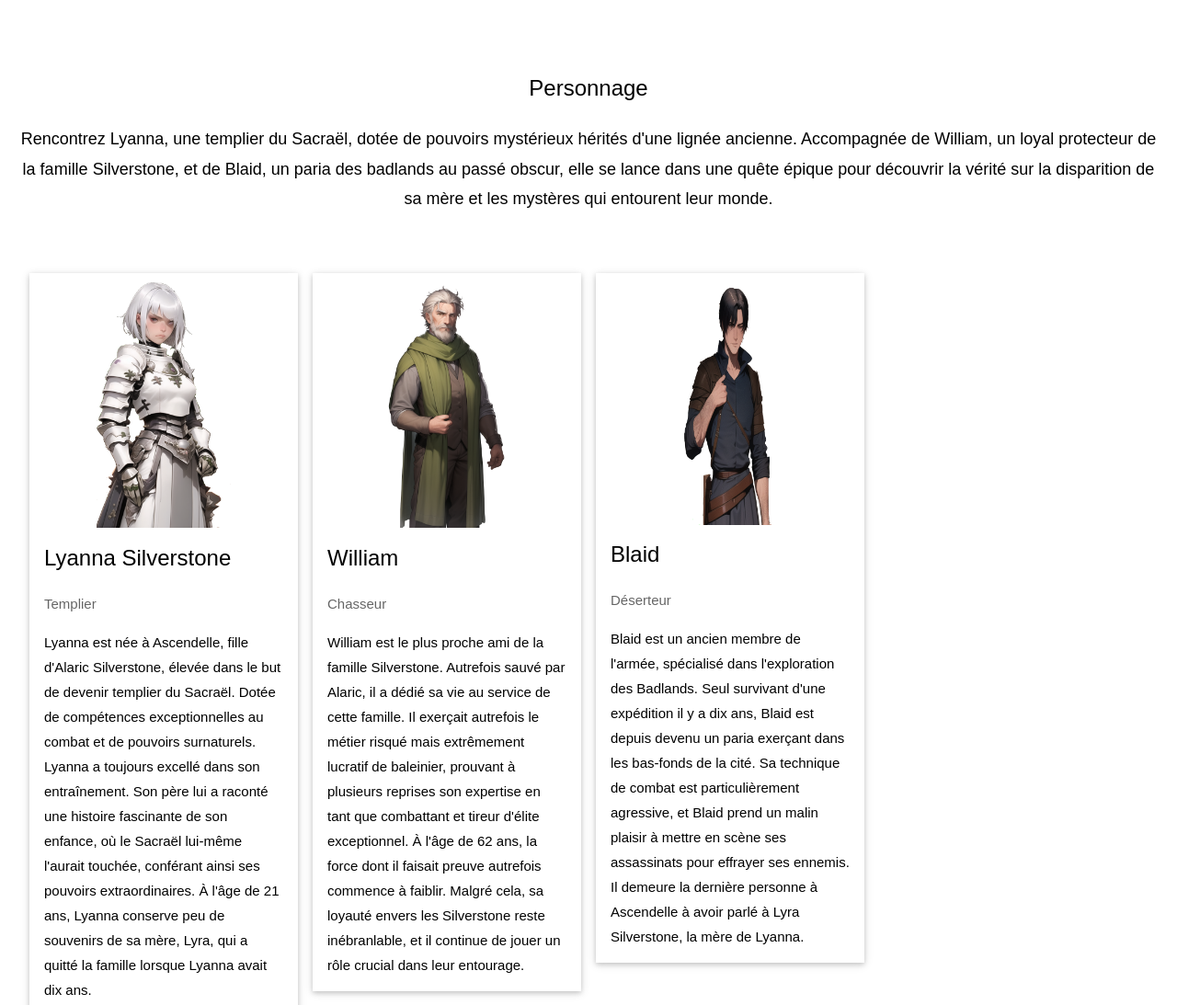
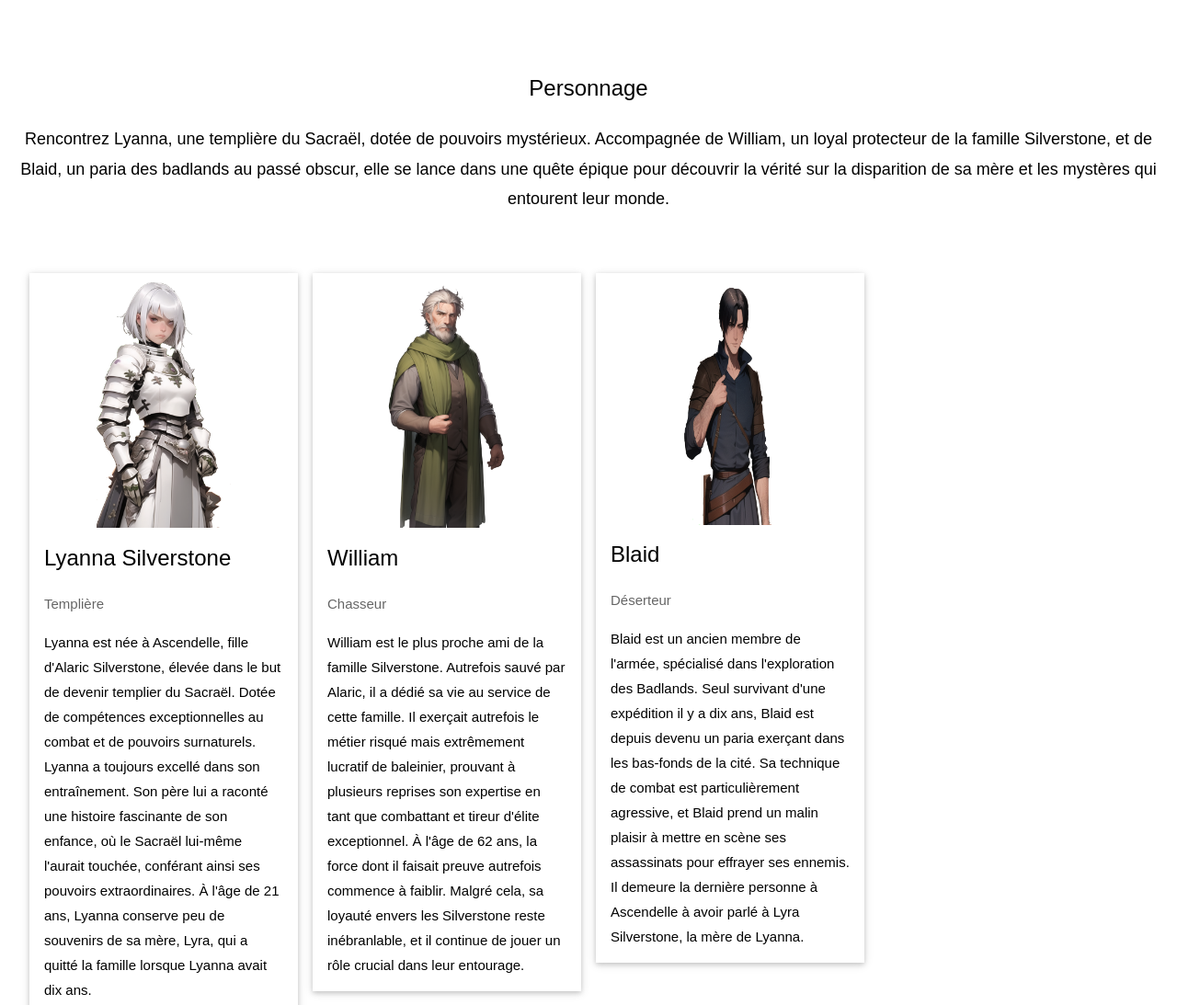
Before and after one commit to PO630/PO630.github.io, a plain HTML site: page index.html in a window 1280 px wide. Shown: the part 1460-2553 px from the top of the page at 92% size. Drawn offline with Linux system fonts and the light colour scheme; a web font is replaced by a local one.

Commit message:
Correction orth

```diff
--- a/index.html
+++ b/index.html
@@ -94,7 +94,7 @@ body, html {
 <div class="w3-container" style="padding:128px 16px" id="team">
   <h3 class="w3-center">Personnage</h3>
   <p class="w3-center w3-large">
-    Rencontrez Lyanna, une templier du Sacraël, dotée de pouvoirs mystérieux hérités d'une lignée ancienne.
+    Rencontrez Lyanna, une templière du Sacraël, dotée de pouvoirs mystérieux.
     Accompagnée de William, un loyal protecteur de la famille Silverstone, et de Blaid, un paria des badlands
     au passé obscur, elle se lance dans une quête épique pour découvrir la vérité sur la disparition de sa
     mère et les mystères qui entourent leur monde.</p>
@@ -106,7 +106,7 @@ body, html {
         </div>
         <div class="w3-container">
           <h3>Lyanna Silverstone</h3>
-          <p class="w3-opacity">Templier</p>
+          <p class="w3-opacity">Templière</p>
           <p>
             Lyanna est née à Ascendelle, fille d'Alaric Silverstone, élevée dans le but de devenir templier du Sacraël.
             Dotée de compétences exceptionnelles au combat et de pouvoirs surnaturels.
@@ -263,7 +263,7 @@ body, html {
     </div>
     <div class="w3-third">
         <ul class="w3-ul w3-white w3-hover-shadow">
-          <li class="w3-red w3-xlarge w3-padding-48">Alpha 0.3 (actuel)</li>
+          <li class="w3-light-blue w3-xlarge w3-padding-48">Alpha 0.3 (actuel)</li>
           <li class="w3-padding-16"> Intégration de quêtes secondaires</li>
           <li class="w3-padding-16"> Expansion de l'histoire principale</li>
           <li class="w3-padding-16"> Intégration de nouveaux personnages et ennemis</li>
```
